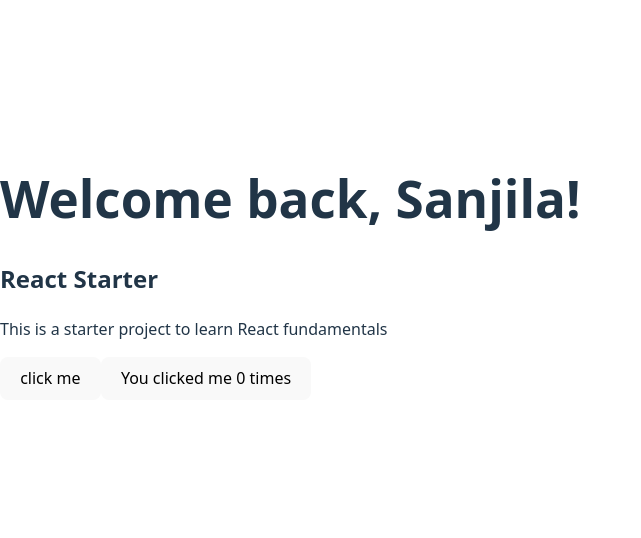
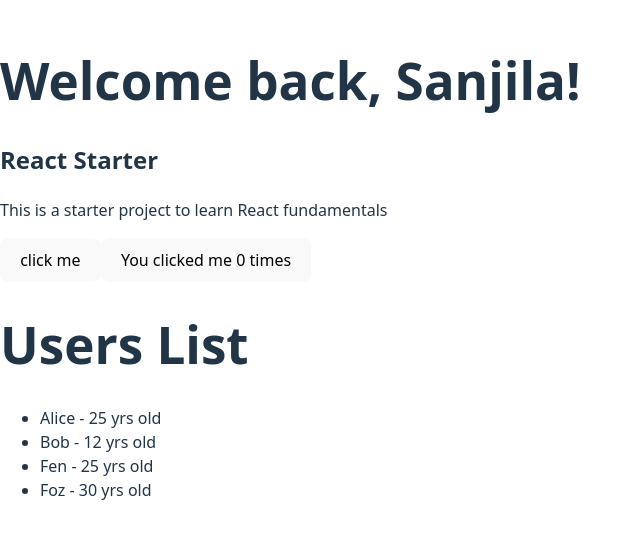
Before and after one commit to SanjilaGangaju/ReactSeries, a React (Vite) app: page / in a window 1280 px wide. Shown: the part 132-670 px from the top of the page, without its empty margins (0-641 px from the left). Built offline with nearby package versions, Linux system fonts and the light colour scheme.

Commit message:
state challenge

```diff
--- a/src/App.jsx
+++ b/src/App.jsx
@@ -3,6 +3,7 @@ import {Greeting} from './components/Greeting';
 import InfoCard from './components/InfoCard';
 import Button from './components/button';
 import ClickButton from './components/clickButton';
+import { DerivedState } from './components/DerivedState';
 function App(){
   const isLoggedIn = true;
   const user = {name: 'Sanjila', age: 22};
@@ -12,6 +13,7 @@ function App(){
      <InfoCard title="React Starter" description="This is a starter project to learn React fundamentals"></InfoCard>
      <Button label="click me"></Button>
      <ClickButton></ClickButton>
+     <DerivedState></DerivedState>
     </>
   );
 }
--- /dev/null
+++ b/src/components/DerivedState.jsx
@@ -0,0 +1,33 @@
+import { useState } from "react";
+
+// const users = [
+//     {name: "Alice", age: 25},
+//     {name: "Bob" , age: 12},
+//     {name:"Fen" , age: 25},
+//     {name: "Foz" , age: 30},
+// ]
+export const DerivedState = ()=>{
+    const [users, setUsers] = useState([
+         {name: "Alice", age: 25},
+    {name: "Bob" , age: 12},
+    {name:"Fen" , age: 25},
+    {name: "Foz" , age: 30},
+    ]);
+    return (
+        <>
+          <div className="main-div">
+            <h1>Users List</h1>
+            <ul>
+                 {users.map((item, index)=>{
+                return <li key={index}>{item.name} - {item.age} yrs old</li>
+            })}
+
+
+            </ul>
+
+
+          </div>
+
+        </>
+    );
+}
```
